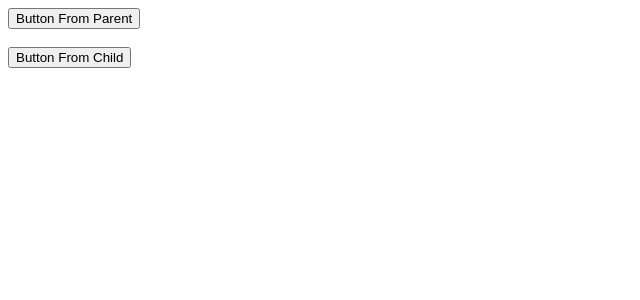
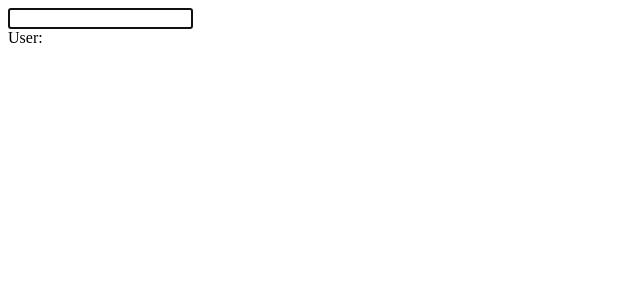
Before and after one commit to Gakiri001/React-Hooks, a React (Vite) app: page / in a window 1280 px wide. Shown: the top 300 px of the page, without its empty margins (0-640 px from the left). Built offline with nearby package versions, Linux system fonts and the light colour scheme.

Commit message:
Context Hook

```diff
--- a/src/App.jsx
+++ b/src/App.jsx
@@ -7,6 +7,7 @@ import Birthday from "./pages/Birthday";
 import RefTutorial from "./pages/RefTutorial";
 import LayoutEffectTutorial from "./pages/LayoutEffectTutorial";
 import ImperativeHandle from "./pages/ImperativeHandle";
+import ContextTutorial from "./pages/ContextTutorial/ContextTutorial";
 
 function App() {
   return (
@@ -17,7 +18,8 @@ function App() {
       {/* <EffectTutorial /> */}
       {/* <RefTutorial/> */}
       {/* <LayoutEffectTutorial/> */}
-      <ImperativeHandle/>
+      {/* <ImperativeHandle/> */}
+      <ContextTutorial/>
       {/* <Birthday/> */}
     </>
   );
--- /dev/null
+++ b/src/pages/ContextTutorial/ContextTutorial.jsx
@@ -0,0 +1,20 @@
+import React, { useState, createContext} from 'react'
+import Login from './Login'
+import User from './User'
+
+export const AppContext = createContext(null)
+//context - is a collection of states which you can have access to all the states inside of the context components(Wrapping Provider)
+
+function ContextTutorial() {
+
+  const [username, setUsername] = useState("")
+  return (
+    //Values will be all the states and finctions you want to have access inside of it
+    <AppContext.Provider value={{username, setUsername}}>
+      <Login/>
+      <User/>
+    </AppContext.Provider>
+  )
+}
+
+export default ContextTutorial
--- /dev/null
+++ b/src/pages/ContextTutorial/Login.jsx
@@ -0,0 +1,20 @@
+import React, { useContext,useEffect,useRef } from 'react'
+import { AppContext } from './ContextTutorial'
+
+function Login() {
+
+  const {setUsername} = useContext(AppContext) //This Helps to access the values in the AppContext wrapper
+
+  const nameRef = useRef("")
+
+  useEffect(() =>{
+    nameRef.current.focus()
+  })
+  return (
+    <div>
+      <input type="text" onChange={(event) => {setUsername(event.target.value)}} ref={nameRef}/>
+    </div>
+  )
+}
+
+export default Login
--- /dev/null
+++ b/src/pages/ContextTutorial/User.jsx
@@ -0,0 +1,13 @@
+import React,{useContext} from 'react'
+import { AppContext } from './ContextTutorial'
+
+function User() {
+
+  const {username} = useContext(AppContext) //This Helps to access the values in the AppContext wrapper
+
+  return (
+    <div>User: {username}</div>
+  )
+}
+
+export default User
```
